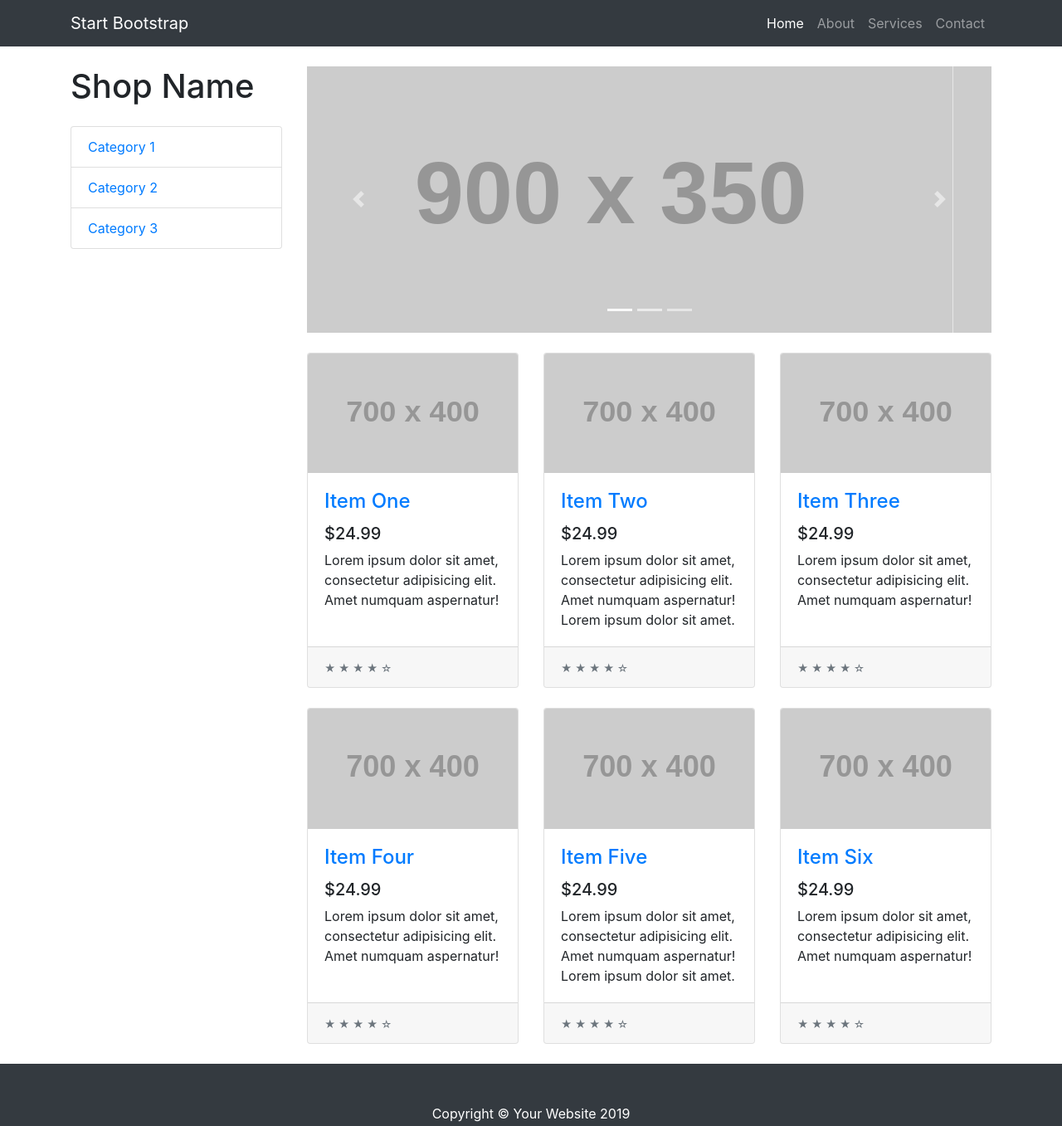
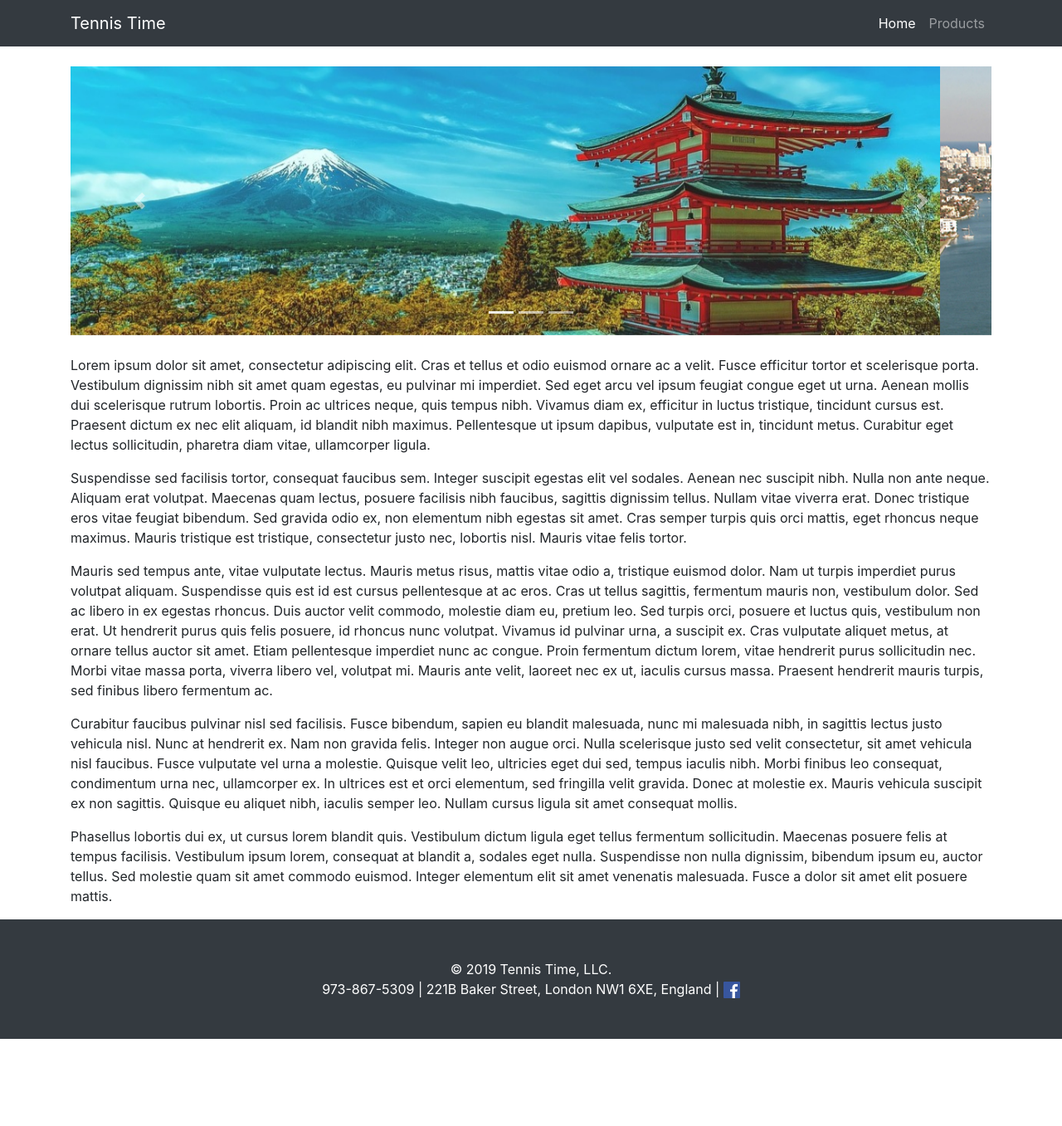
Before and after one commit to kjp44/is-322-assignment-1, a plain HTML site: page index.html in a window 1280 px wide. Shown: the whole page at 83% size. After the commit the page ends 1252 px from the top, so only its background shows below. Drawn offline with nearby package versions, Linux system fonts and the light colour scheme; placeholder pictures from the web are drawn by us.

Commit message:
Basic homepage layout

```diff
--- a/index.html
+++ b/index.html
@@ -10,20 +10,17 @@
 
   <title>Shop Homepage - Start Bootstrap Template</title>
 
-  <!-- Bootstrap core CSS -->
-  <link href="vendor/bootstrap/css/bootstrap.min.css" rel="stylesheet">
+  <link href="css/bootstrap/css/bootstrap.min.css" rel="stylesheet">
 
-  <!-- Custom styles for this template -->
-  <link href="css/shop-homepage.css" rel="stylesheet">
+  <link href="css/homepage.css" rel="stylesheet">
 
 </head>
 
 <body>
 
-  <!-- Navigation -->
   <nav class="navbar navbar-expand-lg navbar-dark bg-dark fixed-top">
     <div class="container">
-      <a class="navbar-brand" href="#">Start Bootstrap</a>
+      <a class="navbar-brand" href="#">Tennis Time</a>
       <button class="navbar-toggler" type="button" data-toggle="collapse" data-target="#navbarResponsive" aria-controls="navbarResponsive" aria-expanded="false" aria-label="Toggle navigation">
         <span class="navbar-toggler-icon"></span>
       </button>
@@ -35,37 +32,18 @@
             </a>
           </li>
           <li class="nav-item">
-            <a class="nav-link" href="#">About</a>
-          </li>
-          <li class="nav-item">
-            <a class="nav-link" href="#">Services</a>
-          </li>
-          <li class="nav-item">
-            <a class="nav-link" href="#">Contact</a>
+            <a class="nav-link" href="#">Products</a>
           </li>
         </ul>
       </div>
     </div>
   </nav>
 
-  <!-- Page Content -->
   <div class="container">
 
     <div class="row">
 
-      <div class="col-lg-3">
-
-        <h1 class="my-4">Shop Name</h1>
-        <div class="list-group">
-          <a href="#" class="list-group-item">Category 1</a>
-          <a href="#" class="list-group-item">Category 2</a>
-          <a href="#" class="list-group-item">Category 3</a>
-        </div>
-
-      </div>
-      <!-- /.col-lg-3 -->
-
-      <div class="col-lg-9">
+      <div class="col-lg-12">
 
         <div id="carouselExampleIndicators" class="carousel slide my-4" data-ride="carousel">
           <ol class="carousel-indicators">
@@ -75,13 +53,13 @@
           </ol>
           <div class="carousel-inner" role="listbox">
             <div class="carousel-item active">
-              <img class="d-block img-fluid" src="http://placehold.it/900x350" alt="First slide">
+              <img class="d-block img-fluid" src="images/japan.jpg" alt="First slide">
             </div>
             <div class="carousel-item">
-              <img class="d-block img-fluid" src="http://placehold.it/900x350" alt="Second slide">
+              <img class="d-block img-fluid" src="images/miami.jpg" alt="Second slide">
             </div>
             <div class="carousel-item">
-              <img class="d-block img-fluid" src="http://placehold.it/900x350" alt="Third slide">
+              <img class="d-block img-fluid" src="images/yacht.jpg" alt="Third slide">
             </div>
           </div>
           <a class="carousel-control-prev" href="#carouselExampleIndicators" role="button" data-slide="prev">
@@ -92,127 +70,53 @@
             <span class="carousel-control-next-icon" aria-hidden="true"></span>
             <span class="sr-only">Next</span>
           </a>
+
         </div>
 
-        <div class="row">
-
-          <div class="col-lg-4 col-md-6 mb-4">
-            <div class="card h-100">
-              <a href="#"><img class="card-img-top" src="http://placehold.it/700x400" alt=""></a>
-              <div class="card-body">
-                <h4 class="card-title">
-                  <a href="#">Item One</a>
-                </h4>
-                <h5>$24.99</h5>
-                <p class="card-text">Lorem ipsum dolor sit amet, consectetur adipisicing elit. Amet numquam aspernatur!</p>
-              </div>
-              <div class="card-footer">
-                <small class="text-muted">&#9733; &#9733; &#9733; &#9733; &#9734;</small>
-              </div>
-            </div>
-          </div>
-
-          <div class="col-lg-4 col-md-6 mb-4">
-            <div class="card h-100">
-              <a href="#"><img class="card-img-top" src="http://placehold.it/700x400" alt=""></a>
-              <div class="card-body">
-                <h4 class="card-title">
-                  <a href="#">Item Two</a>
-                </h4>
-                <h5>$24.99</h5>
-                <p class="card-text">Lorem ipsum dolor sit amet, consectetur adipisicing elit. Amet numquam aspernatur! Lorem ipsum dolor sit amet.</p>
-              </div>
-              <div class="card-footer">
-                <small class="text-muted">&#9733; &#9733; &#9733; &#9733; &#9734;</small>
-              </div>
-            </div>
-          </div>
-
-          <div class="col-lg-4 col-md-6 mb-4">
-            <div class="card h-100">
-              <a href="#"><img class="card-img-top" src="http://placehold.it/700x400" alt=""></a>
-              <div class="card-body">
-                <h4 class="card-title">
-                  <a href="#">Item Three</a>
-                </h4>
-                <h5>$24.99</h5>
-                <p class="card-text">Lorem ipsum dolor sit amet, consectetur adipisicing elit. Amet numquam aspernatur!</p>
-              </div>
-              <div class="card-footer">
-                <small class="text-muted">&#9733; &#9733; &#9733; &#9733; &#9734;</small>
-              </div>
-            </div>
-          </div>
-
-          <div class="col-lg-4 col-md-6 mb-4">
-            <div class="card h-100">
-              <a href="#"><img class="card-img-top" src="http://placehold.it/700x400" alt=""></a>
-              <div class="card-body">
-                <h4 class="card-title">
-                  <a href="#">Item Four</a>
-                </h4>
-                <h5>$24.99</h5>
-                <p class="card-text">Lorem ipsum dolor sit amet, consectetur adipisicing elit. Amet numquam aspernatur!</p>
-              </div>
-              <div class="card-footer">
-                <small class="text-muted">&#9733; &#9733; &#9733; &#9733; &#9734;</small>
-              </div>
-            </div>
-          </div>
-
-          <div class="col-lg-4 col-md-6 mb-4">
-            <div class="card h-100">
-              <a href="#"><img class="card-img-top" src="http://placehold.it/700x400" alt=""></a>
-              <div class="card-body">
-                <h4 class="card-title">
-                  <a href="#">Item Five</a>
-                </h4>
-                <h5>$24.99</h5>
-                <p class="card-text">Lorem ipsum dolor sit amet, consectetur adipisicing elit. Amet numquam aspernatur! Lorem ipsum dolor sit amet.</p>
-              </div>
-              <div class="card-footer">
-                <small class="text-muted">&#9733; &#9733; &#9733; &#9733; &#9734;</small>
-              </div>
-            </div>
-          </div>
-
-          <div class="col-lg-4 col-md-6 mb-4">
-            <div class="card h-100">
-              <a href="#"><img class="card-img-top" src="http://placehold.it/700x400" alt=""></a>
-              <div class="card-body">
-                <h4 class="card-title">
-                  <a href="#">Item Six</a>
-                </h4>
-                <h5>$24.99</h5>
-                <p class="card-text">Lorem ipsum dolor sit amet, consectetur adipisicing elit. Amet numquam aspernatur!</p>
-              </div>
-              <div class="card-footer">
-                <small class="text-muted">&#9733; &#9733; &#9733; &#9733; &#9734;</small>
-              </div>
-            </div>
-          </div>
-
-        </div>
-        <!-- /.row -->
-
       </div>
-      <!-- /.col-lg-9 -->
 
     </div>
-    <!-- /.row -->
+
+    <div class="row">
+
+      <div class="col-lg-12">
+        <p>
+          Lorem ipsum dolor sit amet, consectetur adipiscing elit. Cras et tellus et odio euismod ornare ac a velit. Fusce efficitur tortor et scelerisque porta. Vestibulum dignissim nibh sit amet quam egestas, eu pulvinar mi imperdiet. Sed eget arcu vel ipsum feugiat congue eget ut urna. Aenean mollis dui scelerisque rutrum lobortis. Proin ac ultrices neque, quis tempus nibh. Vivamus diam ex, efficitur in luctus tristique, tincidunt cursus est. Praesent dictum ex nec elit aliquam, id blandit nibh maximus. Pellentesque ut ipsum dapibus, vulputate est in, tincidunt metus. Curabitur eget lectus sollicitudin, pharetra diam vitae, ullamcorper ligula.
+        </p>
+        <p>
+          Suspendisse sed facilisis tortor, consequat faucibus sem. Integer suscipit egestas elit vel sodales. Aenean nec suscipit nibh. Nulla non ante neque. Aliquam erat volutpat. Maecenas quam lectus, posuere facilisis nibh faucibus, sagittis dignissim tellus. Nullam vitae viverra erat. Donec tristique eros vitae feugiat bibendum. Sed gravida odio ex, non elementum nibh egestas sit amet. Cras semper turpis quis orci mattis, eget rhoncus neque maximus. Mauris tristique est tristique, consectetur justo nec, lobortis nisl. Mauris vitae felis tortor.
+        </p>
+        <p>
+          Mauris sed tempus ante, vitae vulputate lectus. Mauris metus risus, mattis vitae odio a, tristique euismod dolor. Nam ut turpis imperdiet purus volutpat aliquam. Suspendisse quis est id est cursus pellentesque at ac eros. Cras ut tellus sagittis, fermentum mauris non, vestibulum dolor. Sed ac libero in ex egestas rhoncus. Duis auctor velit commodo, molestie diam eu, pretium leo. Sed turpis orci, posuere et luctus quis, vestibulum non erat. Ut hendrerit purus quis felis posuere, id rhoncus nunc volutpat. Vivamus id pulvinar urna, a suscipit ex. Cras vulputate aliquet metus, at ornare tellus auctor sit amet. Etiam pellentesque imperdiet nunc ac congue. Proin fermentum dictum lorem, vitae hendrerit purus sollicitudin nec. Morbi vitae massa porta, viverra libero vel, volutpat mi. Mauris ante velit, laoreet nec ex ut, iaculis cursus massa. Praesent hendrerit mauris turpis, sed finibus libero fermentum ac.
+        </p>
+        <p>
+          Curabitur faucibus pulvinar nisl sed facilisis. Fusce bibendum, sapien eu blandit malesuada, nunc mi malesuada nibh, in sagittis lectus justo vehicula nisl. Nunc at hendrerit ex. Nam non gravida felis. Integer non augue orci. Nulla scelerisque justo sed velit consectetur, sit amet vehicula nisl faucibus. Fusce vulputate vel urna a molestie. Quisque velit leo, ultricies eget dui sed, tempus iaculis nibh. Morbi finibus leo consequat, condimentum urna nec, ullamcorper ex. In ultrices est et orci elementum, sed fringilla velit gravida. Donec at molestie ex. Mauris vehicula suscipit ex non sagittis. Quisque eu aliquet nibh, iaculis semper leo. Nullam cursus ligula sit amet consequat mollis.
+        </p>
+        <p>
+          Phasellus lobortis dui ex, ut cursus lorem blandit quis. Vestibulum dictum ligula eget tellus fermentum sollicitudin. Maecenas posuere felis at tempus facilisis. Vestibulum ipsum lorem, consequat at blandit a, sodales eget nulla. Suspendisse non nulla dignissim, bibendum ipsum eu, auctor tellus. Sed molestie quam sit amet commodo euismod. Integer elementum elit sit amet venenatis malesuada. Fusce a dolor sit amet elit posuere mattis.
+        </p>
+      </div>
+
+    </div>
 
   </div>
-  <!-- /.container -->
 
-  <!-- Footer -->
   <footer class="py-5 bg-dark">
     <div class="container">
-      <p class="m-0 text-center text-white">Copyright &copy; Your Website 2019</p>
+      <p class="m-0 text-center text-white">&copy; 2019 Tennis Time, LLC.</p>
+      <p class="m-0 text-center text-white">
+        <span>973-867-5309</span>
+        <span> | </span>
+        <span>221B Baker Street, London NW1 6XE, England</span>
+        <span> | </span>
+        <a href="https://www.facebook.com/" target="blank">
+          <img src="images/facebook_logo.png"` width="20" height="20">
+        </a>
+      </p>
+
     </div>
-    <!-- /.container -->
   </footer>
 
-  <!-- Bootstrap core JavaScript -->
   <script src="vendor/jquery/jquery.min.js"></script>
   <script src="vendor/bootstrap/js/bootstrap.bundle.min.js"></script>
 
```
Also changed, not shown: css/bootstrap/css/bootstrap-grid.css (renamed from vendor/bootstrap/css/bootstrap-grid.css), css/bootstrap/css/bootstrap-grid.min.css (renamed from vendor/bootstrap/css/bootstrap-grid.min.css), css/bootstrap/css/bootstrap-reboot.css (renamed from vendor/bootstrap/css/bootstrap-reboot.css), css/bootstrap/css/bootstrap-reboot.min.css (renamed from vendor/bootstrap/css/bootstrap-reboot.min.css), css/bootstrap/css/bootstrap.css (renamed from vendor/bootstrap/css/bootstrap.css), css/bootstrap/css/bootstrap.min.css (renamed from vendor/bootstrap/css/bootstrap.min.css), css/homepage.css (renamed from css/shop-homepage.css), images/facebook_logo.png (added), images/japan.jpg (added), images/miami.jpg (added), images/yacht.jpg (added), 12 other files.
